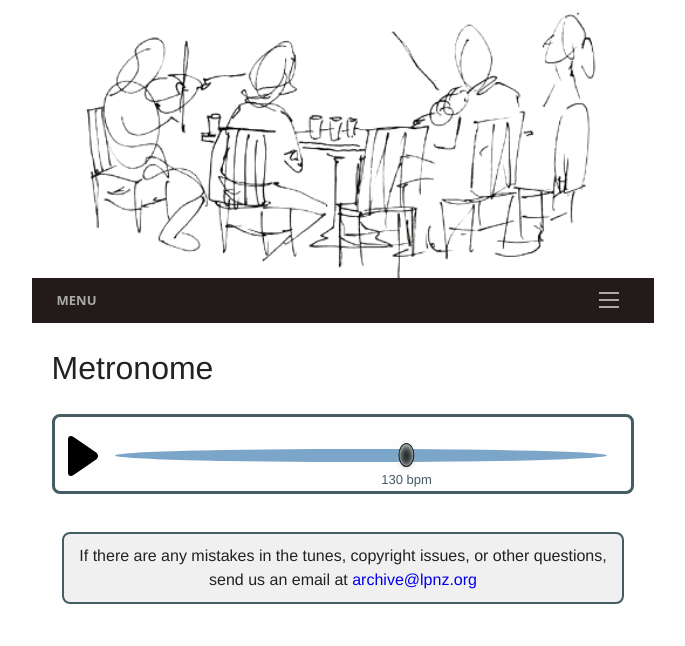
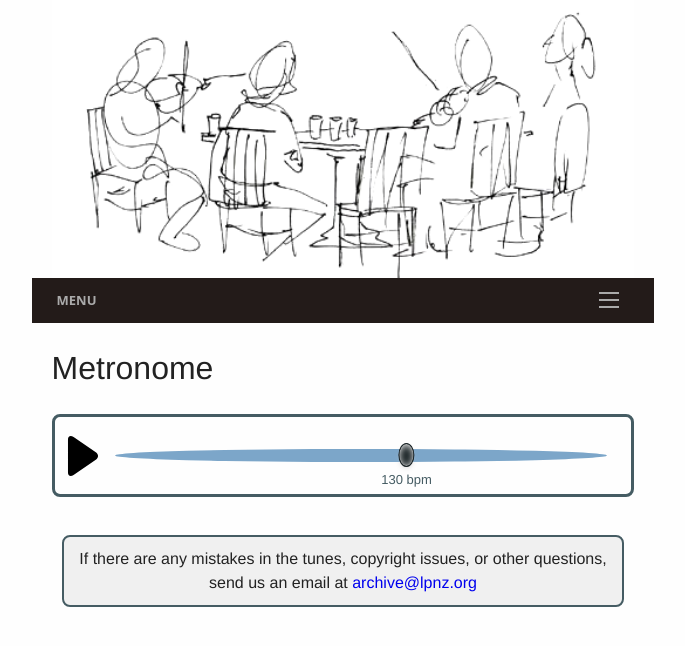
Before and after one commit to slow-session/irish.session.nz, a Jekyll site: the page built from toolBox/metronome.md, in a window 1280 px wide. Shown: the top 646 px of the page, without its empty margins (297-982 px from the left). Built offline with Jekyll 4.4.1, drawn with Linux system fonts in a browser that asks for light colours.

Commit message:
modified:   _sass/_wss.scss 	modified:   toolBox/metronome.md

```diff
--- a/_sass/_wss.scss
+++ b/_sass/_wss.scss
@@ -694,3 +694,13 @@ p.tradleLabel {
     margin-top: 1rem;
     margin-bottom: 0;
 }
+
+// Metronome
+
+.metroChildInner {
+    flex: 1;
+    padding-left: 0.5rem;
+    padding-right: 1rem;
+    padding-top: 1.5rem;
+    padding-bottom: 1.5rem;
+}
--- a/toolBox/metronome.md
+++ b/toolBox/metronome.md
@@ -8,7 +8,7 @@ permalink: /metronome/
 <div class="audioParentOuter">
     <div id="startStop"></div>
     <div class="audioParentInner">
-        <div class="audioChildInner">
+        <div class="metroChildInner">
             <div id="bpmSlider"></div>
         </div>
     </div>
```
